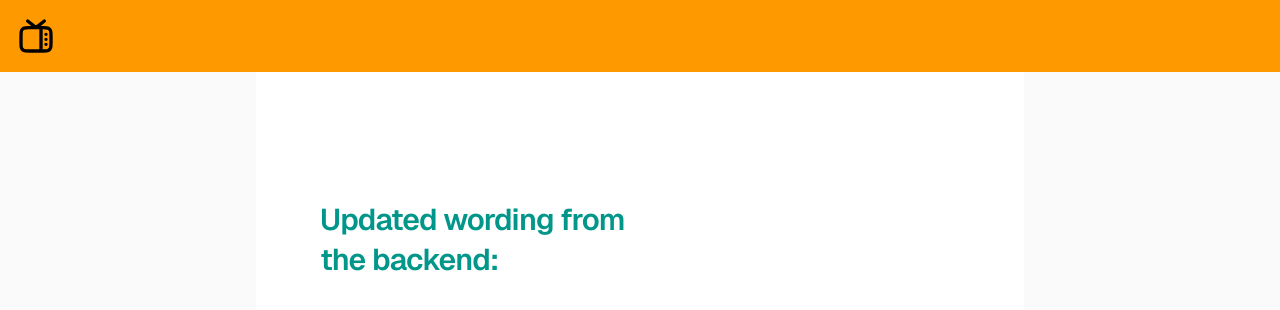
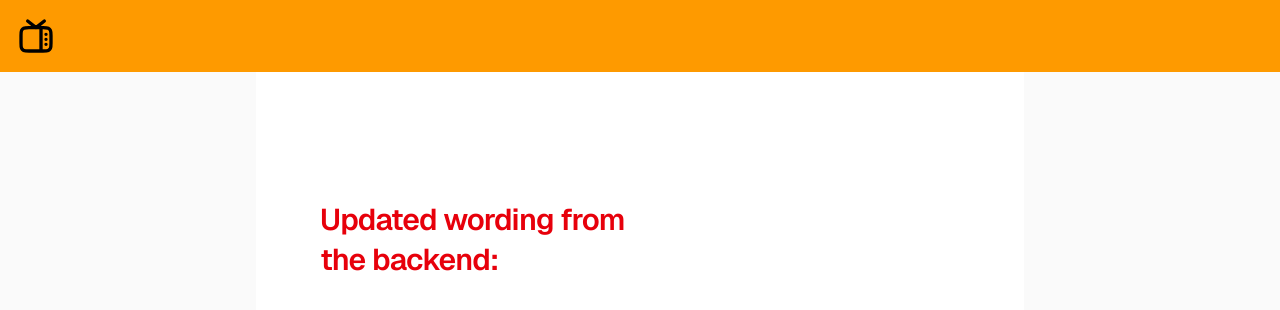
Before and after one commit to tarellmorris/retro-store, a Next.js app in the folder src/main/frontend/: page / in a window 1280 px wide. Shown: the top 310 px of the page. Built offline with nearby package versions, Linux system fonts and the light colour scheme; no server answers.

Commit message:
fix(next): hmr working in docker dev mode

```diff
--- a/src/main/frontend/app/page.tsx
+++ b/src/main/frontend/app/page.tsx
@@ -17,7 +17,7 @@ export default async function Home() {
       <div className="flex min-h-screen items-center justify-center bg-zinc-50 font-sans dark:bg-black">
         <main className="flex min-h-screen w-full max-w-3xl flex-col items-center justify-between py-32 px-16 bg-white dark:bg-black sm:items-start">
           <div className="flex flex-col items-center gap-6 text-center sm:items-start sm:text-left">
-            <h1 className="max-w-xs text-3xl font-semibold leading-10 tracking-tight text-teal-600 dark:text-purple-400">
+            <h1 className="max-w-xs text-3xl font-semibold leading-10 tracking-tight text-red-600 dark:text-purple-400">
               Updated wording from the backend: {message}
             </h1>
           </div>
```
Also changed, not shown: 2 other files (tests, documents, lock files or other folders).
